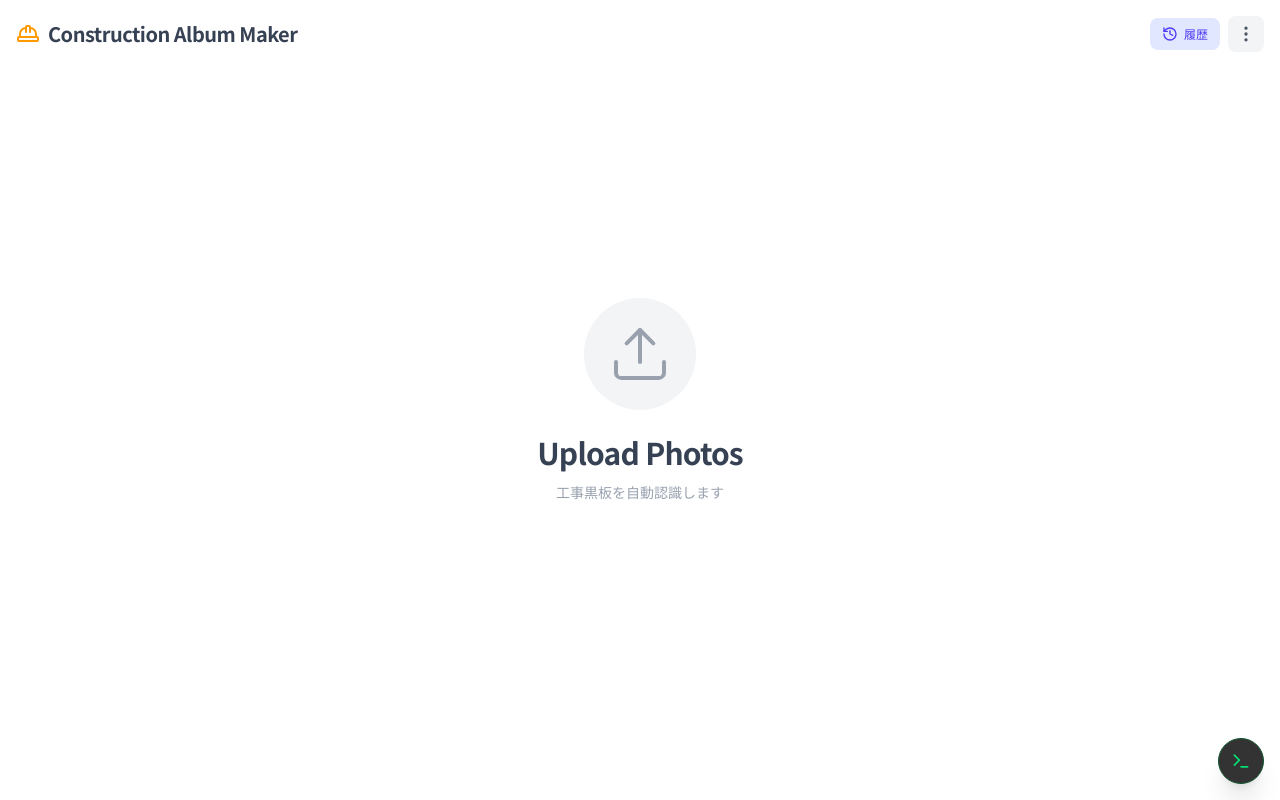
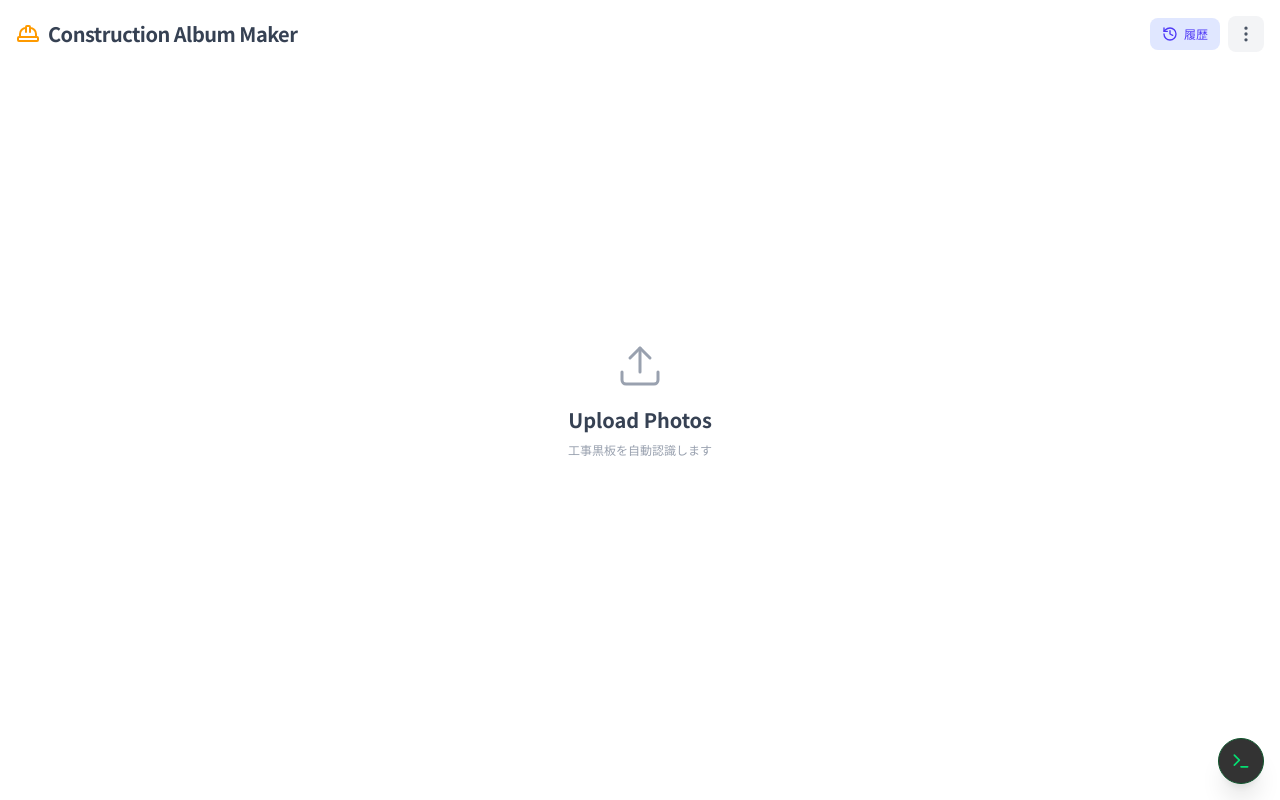
Before and after one commit to YuujiKamura/GASPhotoAIManager, a React (Vite) app: page / in a window 1280 px wide. Built offline with nearby package versions, Linux system fonts and the light colour scheme.

Commit message:
写真選択アイコンをシンプル化
- 大きすぎるパディングとz-indexを削除
- 周りの丸い背景装飾を削除
- アイコンサイズを16→12に縮小
- テキストサイズも縮小してコンパクトに
- これにより3点メニューと重ならなくなる

```diff
--- a/components/UploadView.tsx
+++ b/components/UploadView.tsx
@@ -142,14 +142,12 @@ const UploadView: React.FC<UploadViewProps> = ({
 
       {/* Main Interaction Area */}
       <div className="flex-1 flex flex-col items-center justify-center relative w-full max-w-2xl mx-auto px-4">
-        <div onClick={handlers.handleClick} className="group cursor-pointer flex flex-col items-center justify-center p-10 md:p-16 z-20 rounded-3xl transition-all duration-300 hover:bg-gray-50 w-full">
-          <div className={`mb-6 transition-transform duration-300 ease-out p-6 rounded-full bg-gray-100 group-hover:bg-blue-100 group-hover:scale-110 ${viewState.isDragging ? 'scale-125 bg-blue-200' : ''}`}>
-            <Upload className={`w-16 h-16 text-gray-400 group-hover:text-blue-600 transition-colors ${viewState.isDragging ? 'text-blue-600' : ''}`} strokeWidth={1.5} />
-          </div>
-          <span className="text-2xl md:text-3xl font-bold text-gray-700 group-hover:text-gray-900 transition-colors tracking-tight text-center">
+        <div onClick={handlers.handleClick} className="group cursor-pointer flex flex-col items-center justify-center p-6 transition-all duration-300">
+          <Upload className={`w-12 h-12 text-gray-400 group-hover:text-blue-600 group-hover:scale-110 transition-all ${viewState.isDragging ? 'text-blue-600 scale-110' : ''}`} strokeWidth={1.5} />
+          <span className="mt-4 text-lg md:text-xl font-bold text-gray-700 group-hover:text-gray-900 transition-colors text-center">
             {viewState.isDragging ? txt.dropHere : txt.putPhotos}
           </span>
-          <span className="mt-3 text-sm text-gray-400 group-hover:text-gray-500 text-center">
+          <span className="mt-2 text-xs text-gray-400 group-hover:text-gray-500 text-center">
             {appMode === 'construction' ? '工事黒板を自動認識します' : 'Click or Drop photos here'}
           </span>
           <input type="file" ref={refs.fileInputRef} onChange={handlers.handleFileInputChange} className="hidden" multiple accept="image/*" />
```
